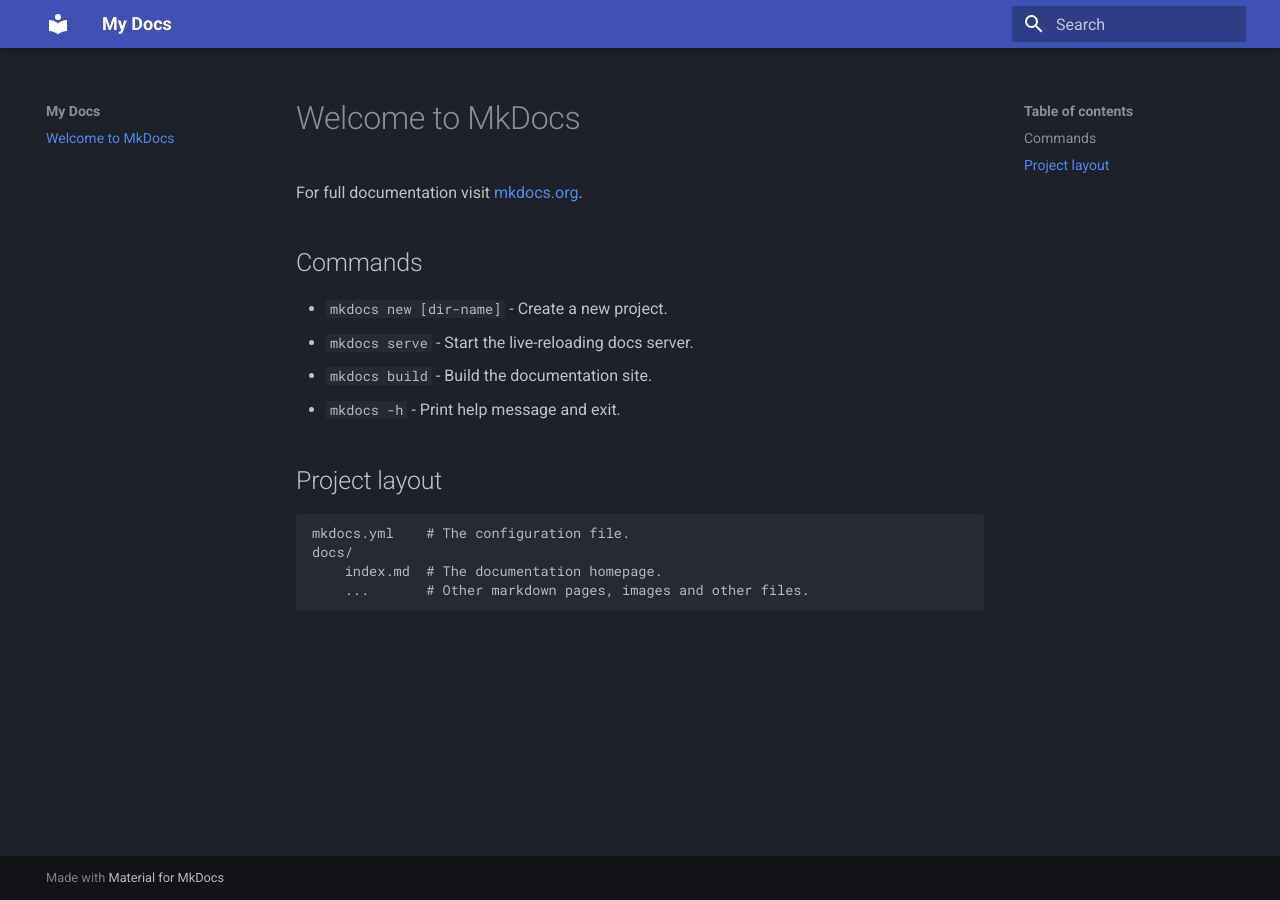
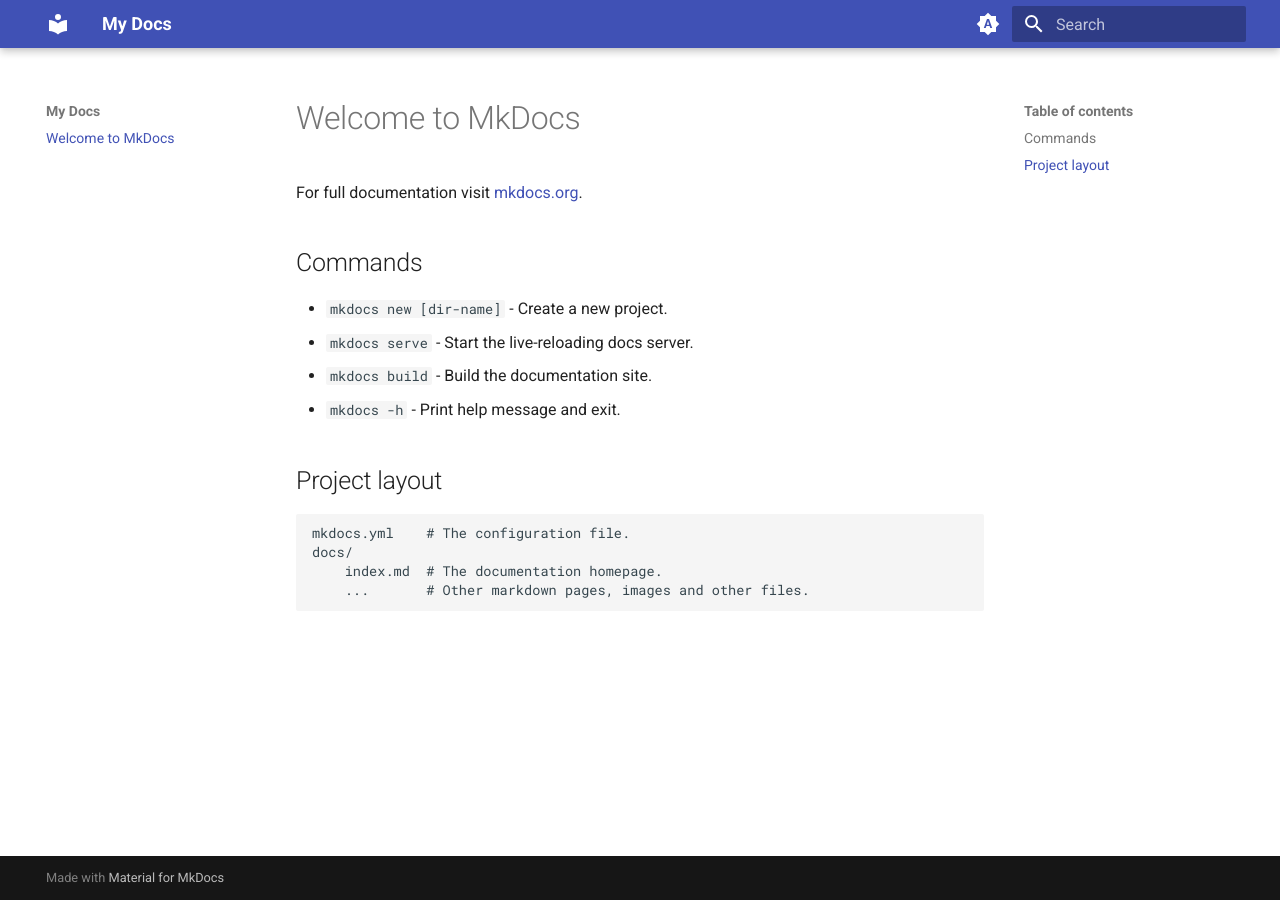
Before and after one commit to tangjicheng1/md-doc1, an MkDocs documentation site: the page built from docs/index.md, in a window 1280 px wide. Built offline with MkDocs 1.6.1 and Material for MkDocs 9.7.7, drawn with Linux system fonts in a browser that asks for light colours.

Commit message:
auto dark

```diff
--- a/mkdocs.yml
+++ b/mkdocs.yml
@@ -3,4 +3,22 @@
 theme:
   name: material
   palette:
-    scheme: slate
+    # Palette toggle for automatic mode
+    - media: "(prefers-color-scheme)"
+      toggle:
+        icon: material/brightness-auto
+        name: Switch to light mode
+
+    # Palette toggle for light mode
+    - media: "(prefers-color-scheme: light)"
+      scheme: default
+      toggle:
+        icon: material/brightness-7
+        name: Switch to dark mode
+
+    # Palette toggle for dark mode
+    - media: "(prefers-color-scheme: dark)"
+      scheme: slate
+      toggle:
+        icon: material/brightness-4
+        name: Switch to system preference
```
